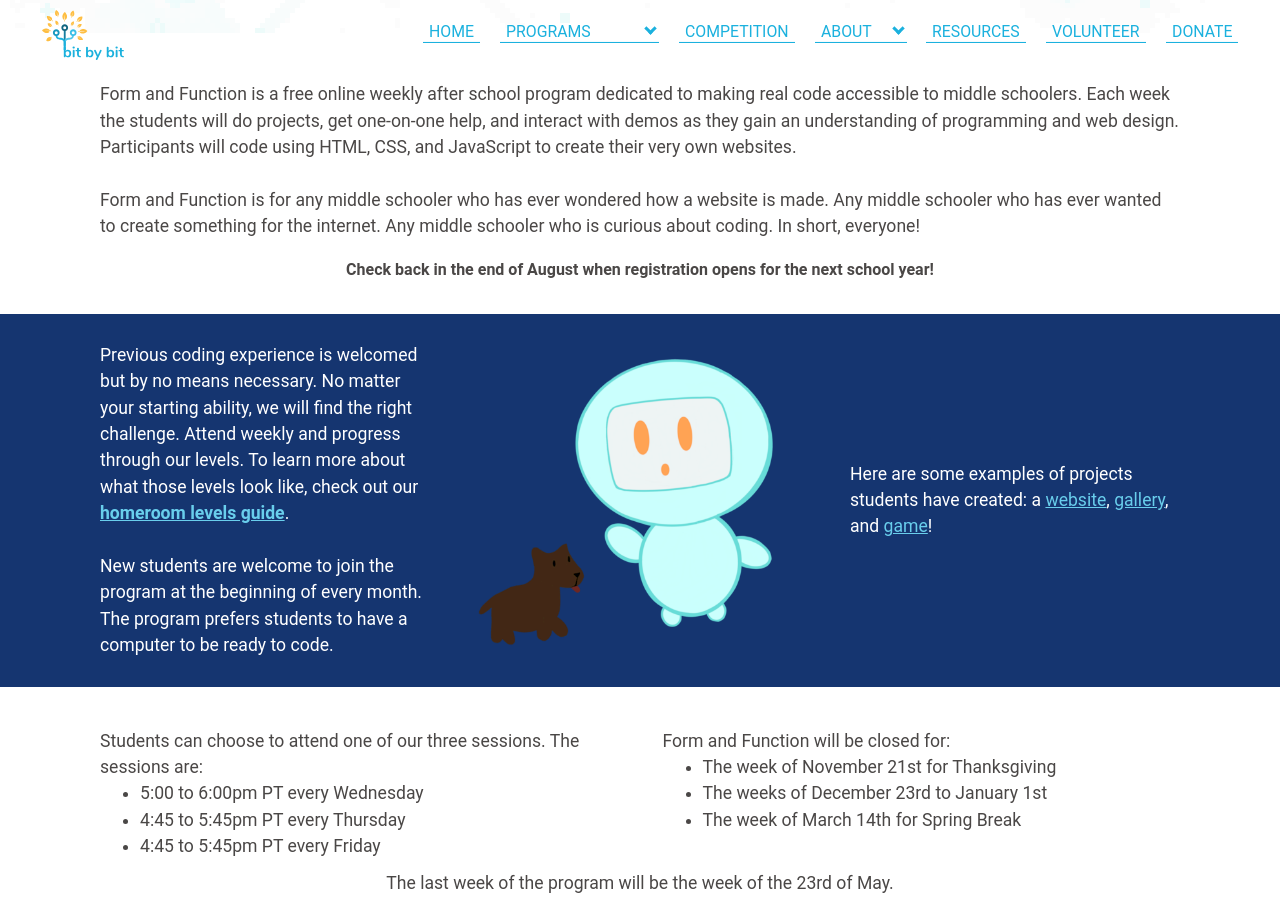
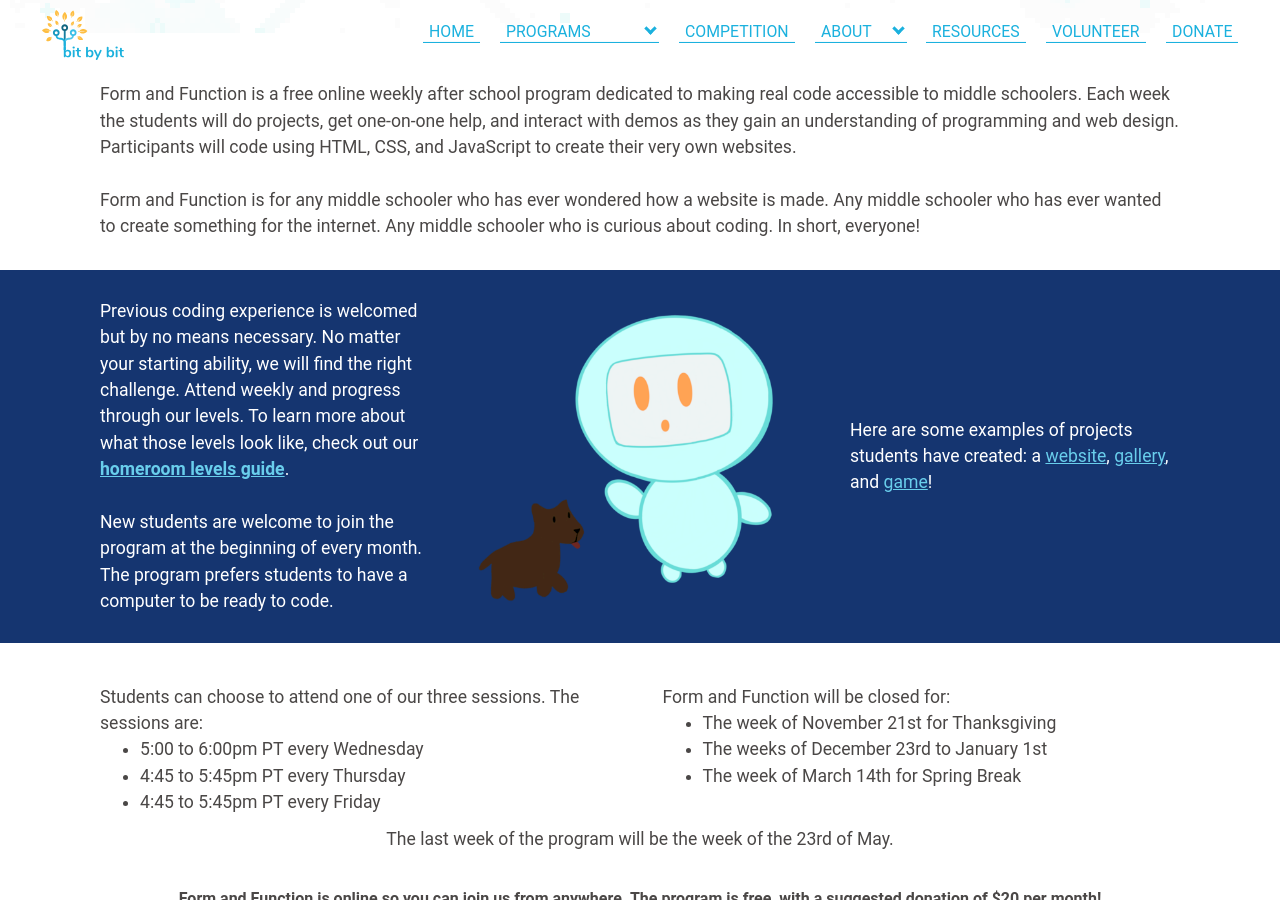
Before and after one commit to bit-by-bit-coding/bxb-website, a Jekyll site: the page built from formfunction.html, in a window 1280 px wide and 900 px high, scrolled down 332 px. Built offline with Jekyll 4.4.1, drawn with Linux system fonts in a browser that asks for light colours; nearby versions of some CDN libraries; some web fonts are replaced.

Commit message:
remove check back in august note

```diff
--- a/formfunction.html
+++ b/formfunction.html
@@ -20,7 +20,7 @@
             a website is made. Any middle schooler who has ever wanted to create something for the internet. Any middle
             schooler who is curious about coding. In short, everyone!
         </p>
-        <p class="title-text"><strong>Check back in the end of August when registration opens for the next school year!</strong></p>
+        <!-- <p class="title-text"><strong>Check back in the end of August when registration opens for the next school year!</strong></p> -->
         <div class="details-container blue-box">
             <p class="details-item">
                 Previous coding experience is welcomed but by no means necessary.
```
